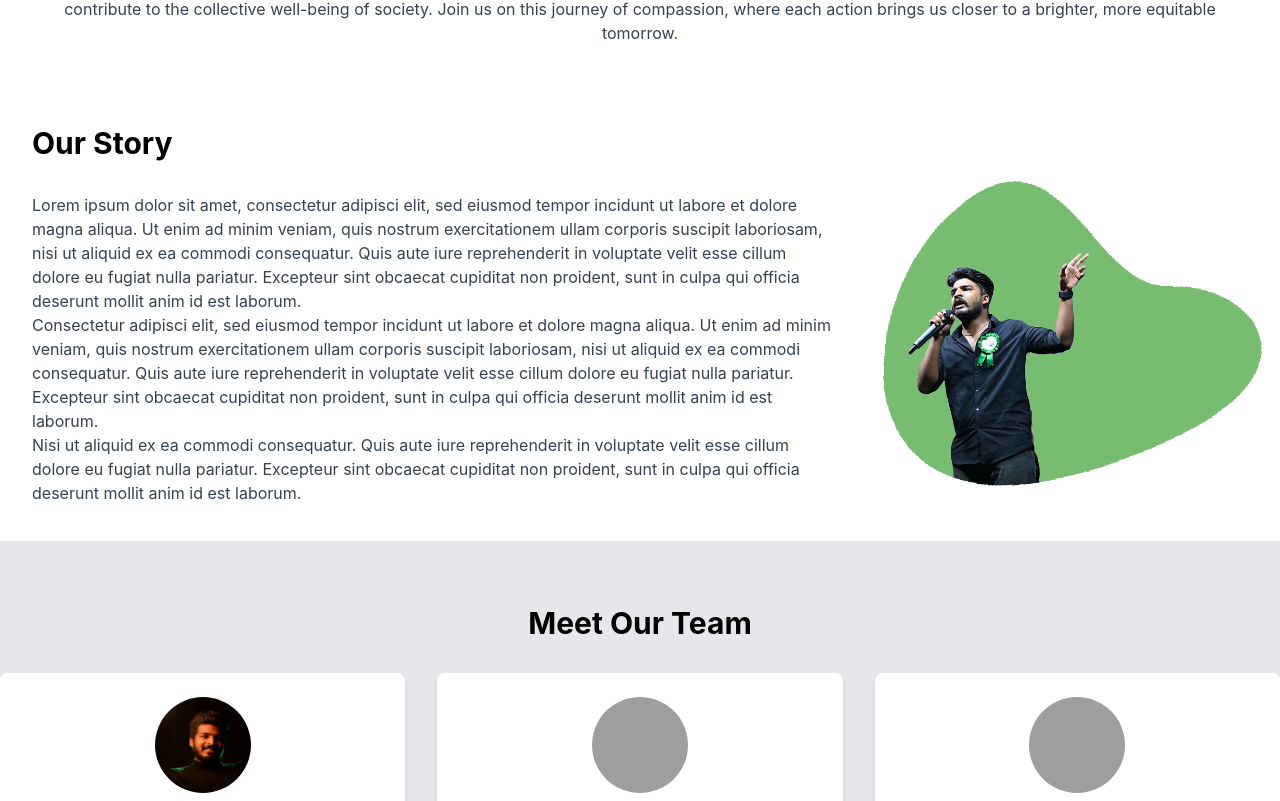
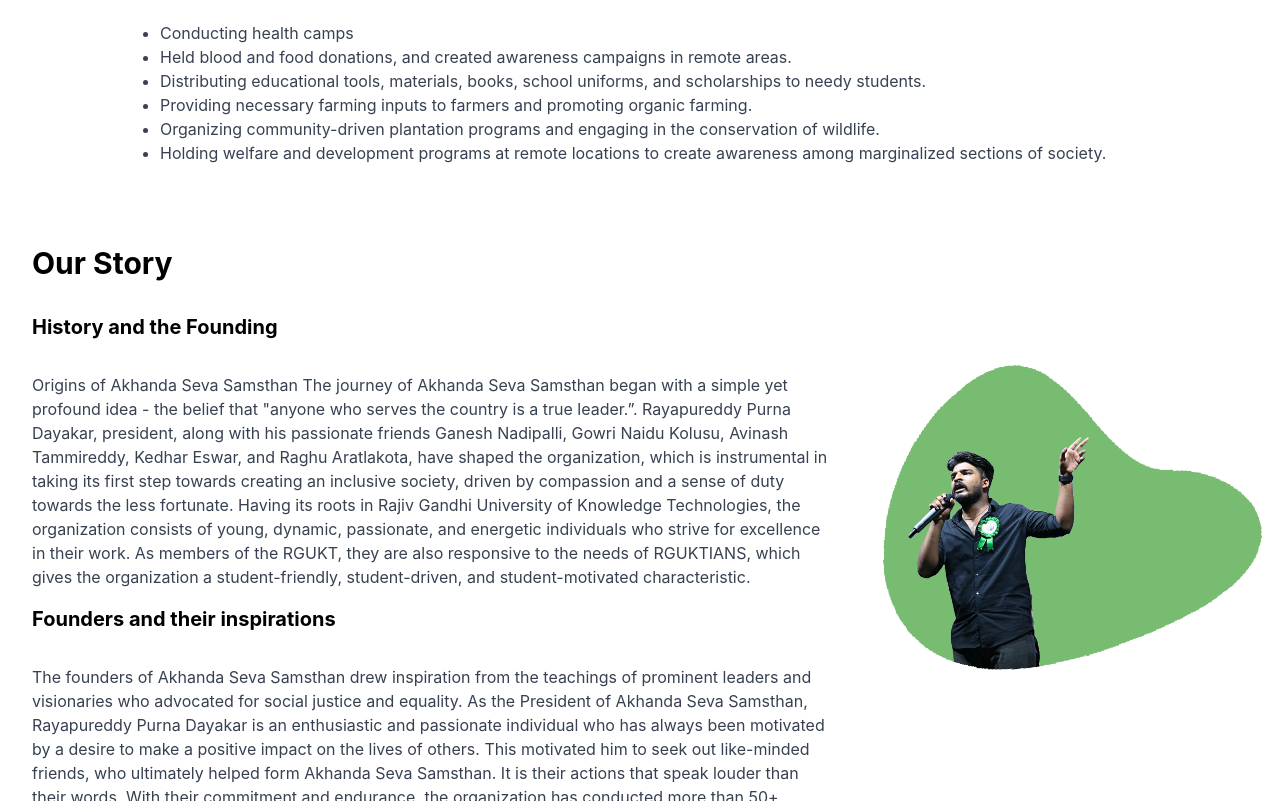
Before and after one commit to ddileep01/assngo-website, a Next.js app: page /about in a window 1280 px wide. Shown: the part 559-1360 px from the top of the page. Built offline with nearby package versions, Linux system fonts and the light colour scheme; grey boxes are pictures that could not be loaded.

Commit message:
content update and minor stylings

```diff
--- a/components/footer.js
+++ b/components/footer.js
@@ -69,7 +69,7 @@
                 <Link
                   key={index}
                   href={item.link}
-                  className="w-full px-4 py-2 text-gray-500 rounded-md dark:text-gray-300 hover:text-green-900 focus:text-green-900 focus:bg-green-100 focus:outline-none dark:focus:bg-trueGray-700"
+                  className="w-full px-4 py-2 text-gray-500 rounded-md dark:text-gray-300 hover:text-green-900 hover:font-semibold focus:text-green-900 focus:bg-green-100 focus:outline-none dark:focus:bg-trueGray-700"
                 >
                   {item.label}
                 </Link>
@@ -82,7 +82,7 @@
                 <Link
                   key={index}
                   href={item.link}
-                  className="w-full px-4 py-2 text-gray-500 rounded-md dark:text-gray-300 hover:text-green-900 focus:text-green-900 focus:bg-green-100 focus:outline-none dark:focus:bg-trueGray-700"
+                  className="w-full px-4 py-2 text-gray-500 rounded-md dark:text-gray-300 hover:font-semibold hover:text-green-900 focus:text-green-900 focus:bg-green-100 focus:outline-none dark:focus:bg-trueGray-700"
                 >
                   {item.label}
                 </Link>
--- a/components/navbar.js
+++ b/components/navbar.js
@@ -91,7 +91,7 @@
               <li className="mr-3 nav__item" key={index}>
                 <Link
                   href={item.link} // Use the link property in each item
-                  className="inline-block px-4 py-2 text-lg font-normal text-gray-800 no-underline rounded-md dark:text-gray-200 hover:text-green-950 focus:text-green-950 focus:bg-green-100 focus:outline-none dark:focus:bg-gray-800"
+                  className="inline-block px-4 py-2 text-lg font-normal text-gray-800 no-underline rounded-md dark:text-gray-200 hover:font-semibold hover:text-green-950 focus:text-green-950 focus:bg-green-100 focus:outline-none dark:focus:bg-gray-800"
                 >
                   {item.label}
                 </Link>
--- a/pages/about.js
+++ b/pages/about.js
@@ -21,18 +21,39 @@
         {/* Mission Section */}
         <section className="py-16">
           <div className="container mx-auto text-center">
-            <h2 className="text-3xl font-bold mb-8">Our Mission</h2>
+            <h2 className="text-3xl font-bold mb-8">Our Mission and Vision</h2>
             <p className="text-gray-700 mb-4 pl-8 pr-8">
-              At Akhanda Seva Samsthan, our mission is to catalyze positive
-              transformation in underserved communities, fostering a future
-              where every individual has the opportunity to thrive. With a
-              commitment to holistic development, we empower through education,
-              uplift through sustainable livelihoods, and advocate for
-              comprehensive healthcare. Through collaborative efforts and
-              unwavering compassion, we envision a world where every person can
-              unfold their potential and contribute to the collective well-being
-              of society. Join us on this journey of compassion, where each
-              action brings us closer to a brighter, more equitable tomorrow.
+              At the heart of Akhanda Seva Samsthan lies a steadfast mission to
+              uplift and empower every individual, irrespective of their
+              socio-economic background. With a vision of a society where every
+              person has access to education, healthcare, and growth
+              opportunities, the NGO strives tirelessly to bridge the gap
+              between privilege and deprivation through various programs.
+              <br />
+              <br />
+              <ul className="list-disc text-left ml-8 lg:ml-32">
+                <li>Conducting health camps</li>
+                <li>
+                  Held blood and food donations, and created awareness campaigns
+                  in remote areas.
+                </li>
+                <li>
+                  Distributing educational tools, materials, books, school
+                  uniforms, and scholarships to needy students.
+                </li>
+                <li>
+                  Providing necessary farming inputs to farmers and promoting
+                  organic farming.
+                </li>
+                <li>
+                  Organizing community-driven plantation programs and engaging
+                  in the conservation of wildlife.
+                </li>
+                <li>
+                  Holding welfare and development programs at remote locations
+                  to create awareness among marginalized sections of society.
+                </li>
+              </ul>
             </p>
           </div>
         </section>
@@ -40,30 +61,45 @@
           <div className="lg:flex">
             <div className="container mx-auto text-center md:text-left">
               <h2 className="text-3xl font-bold mb-8 md:pl-8">Our Story</h2>
+              <h2 className="text-xl font-bold mb-8 md:pl-8">
+                History and the Founding
+              </h2>
               <p className="text-gray-700 mb-4 pl-8 pr-8">
-                Lorem ipsum dolor sit amet, consectetur adipisci elit, sed
-                eiusmod tempor incidunt ut labore et dolore magna aliqua. Ut
-                enim ad minim veniam, quis nostrum exercitationem ullam corporis
-                suscipit laboriosam, nisi ut aliquid ex ea commodi consequatur.
-                Quis aute iure reprehenderit in voluptate velit esse cillum
-                dolore eu fugiat nulla pariatur. Excepteur sint obcaecat
-                cupiditat non proident, sunt in culpa qui officia deserunt
-                mollit anim id est laborum.
-                <br />
-                Consectetur adipisci elit, sed
-                eiusmod tempor incidunt ut labore et dolore magna aliqua. Ut
-                enim ad minim veniam, quis nostrum exercitationem ullam corporis
-                suscipit laboriosam, nisi ut aliquid ex ea commodi consequatur.
-                Quis aute iure reprehenderit in voluptate velit esse cillum
-                dolore eu fugiat nulla pariatur. Excepteur sint obcaecat
-                cupiditat non proident, sunt in culpa qui officia deserunt
-                mollit anim id est laborum.
-                <br />
-                Nisi ut aliquid ex ea commodi consequatur.
-                Quis aute iure reprehenderit in voluptate velit esse cillum
-                dolore eu fugiat nulla pariatur. Excepteur sint obcaecat
-                cupiditat non proident, sunt in culpa qui officia deserunt
-                mollit anim id est laborum.
+                Origins of Akhanda Seva Samsthan The journey of Akhanda Seva
+                Samsthan began with a simple yet profound idea - the belief that
+                "anyone who serves the country is a true leader.”. Rayapureddy
+                Purna Dayakar, president, along with his passionate friends
+                Ganesh Nadipalli, Gowri Naidu Kolusu, Avinash Tammireddy, Kedhar
+                Eswar, and Raghu Aratlakota, have shaped the organization, which
+                is instrumental in taking its first step towards creating an
+                inclusive society, driven by compassion and a sense of duty
+                towards the less fortunate. Having its roots in Rajiv Gandhi
+                University of Knowledge Technologies, the organization consists
+                of young, dynamic, passionate, and energetic individuals who
+                strive for excellence in their work. As members of the RGUKT,
+                they are also responsive to the needs of RGUKTIANS, which gives
+                the organization a student-friendly, student-driven, and
+                student-motivated characteristic.
+              </p>
+              <h2 className="text-xl font-bold mb-8 md:pl-8">
+                Founders and their inspirations
+              </h2>
+              <p className="text-gray-700 mb-4 pl-8 pr-8">
+                The founders of Akhanda Seva Samsthan drew inspiration from the
+                teachings of prominent leaders and visionaries who advocated for
+                social justice and equality. As the President of Akhanda Seva
+                Samsthan, Rayapureddy Purna Dayakar is an enthusiastic and
+                passionate individual who has always been motivated by a desire
+                to make a positive impact on the lives of others. This motivated
+                him to seek out like-minded friends, who ultimately helped form
+                Akhanda Seva Samsthan. It is their actions that speak louder
+                than their words. With their commitment and endurance, the
+                organization has conducted more than 50+ community-driven
+                programs. In this process, they followed inclusivity,
+                transparency, and integrity as their guiding values. Their
+                unwavering commitment to the cause laid the foundation for a
+                movement that would touch countless lives and leave an indelible
+                mark on society.
               </p>
             </div>
             <div>
@@ -71,7 +107,7 @@
                 src={heroImg}
                 width="616"
                 height="617"
-                className={"object-cover"}
+                className={"object-cover lg:mt-16"}
                 alt="Our Story"
                 loading="eager"
                 placeholder="blur"
```
Also changed, not shown: pages/index.js (+30 -13 lines).
